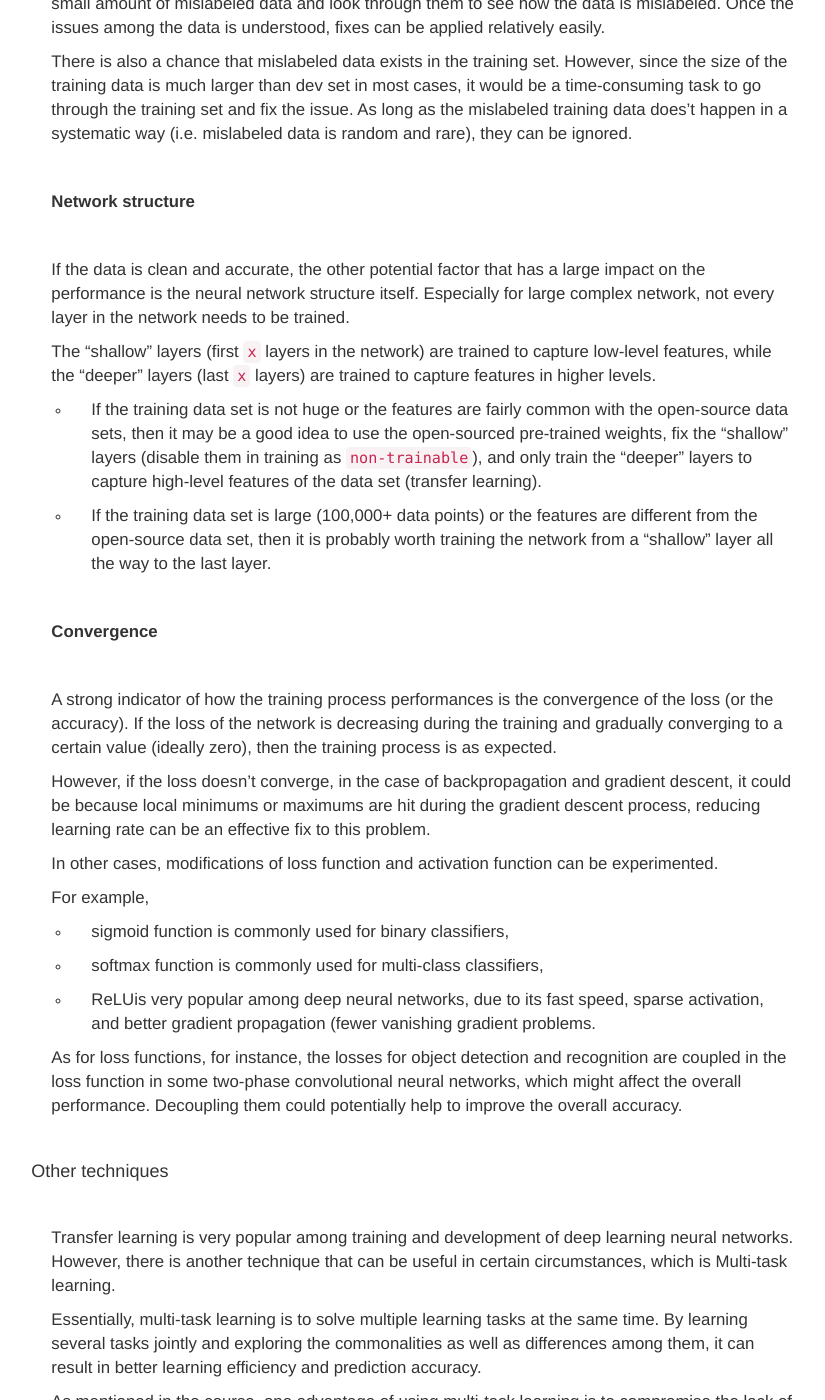
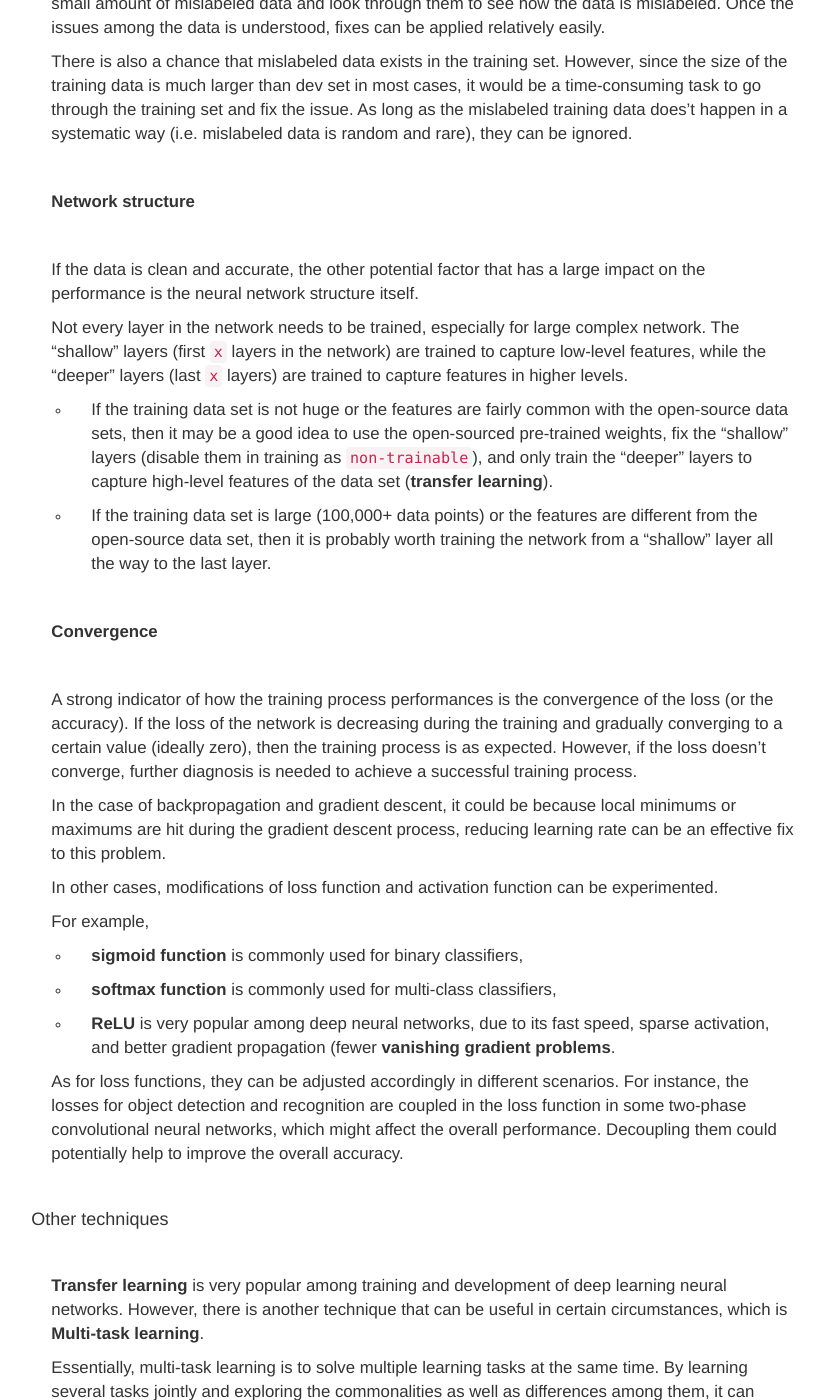
Before and after one commit to francesliang/francesliang.github.io, a Jekyll site: the page built from _posts/2019-05-26-reflections-on-building-deep-learning-projects.md, in a window 1280 px wide and 1400 px high, scrolled down 9284 px. Shown: the whole window, without its empty margins (237-1062 px from the left). Built offline with Jekyll 4.4.1, drawn with Linux system fonts in a browser that asks for light colours; nearby versions of some CDN libraries; comment, search, counter and statistics services are not loaded; some of the changed text lies outside the part shown.

Commit message:
Fix typos and formatting issues

```diff
--- a/_posts/2019-05-26-reflections-on-building-deep-learning-projects.md
+++ b/_posts/2019-05-26-reflections-on-building-deep-learning-projects.md
@@ -63,7 +63,7 @@
 2. Once I decide to go with neural network, which classes/types of neural network should I use?
 
     Different classes and types of neural networks serve different purposes.
-    For example, Convolutional Neural Network is commonly applied to analyse visual image data (data with hierarchical pattern), while [Recurrent Neural Networks (RNN)](https://en.wikipedia.org/wiki/Recurrent_neural_network) is more suitable for sequential data with its internal state (memory).
+    For example, Convolutional Neural Network is commonly applied to analyse visual image data (data with hierarchical pattern), while [__Recurrent Neural Networks (RNN)__](https://en.wikipedia.org/wiki/Recurrent_neural_network) is more suitable for sequential data with its internal state (memory).
 
     If Convolutional Neural Network is preferred, then the understanding goes deeper to which types of CNNs are the right approach.
     For instance, object categorisation requires classification neural network, whereas object detection requires Region Proposal or similar neural networks.
@@ -92,7 +92,7 @@
 
 I personally would like to set up and run the initial system quickly (which is also suggested by Andrew Ng), with minimum configuration and sample data. To me, this is the most efficient way to understand the overall structure of the system, the working mechanism of the network and the required format of the input data. Those are the main areas that I found useful to sophisticate the system in the later steps.
 
-When building a deep learning system, another important aspect is what the course called "Orthogonalization". As hyperparameter tuning is almost inevitable in developing machine learning systems, we want to be able to change / configure one parameter at a time and compare the system performance, which is similar to [A/B testing](https://en.wikipedia.org/wiki/A/B_testing) in software development. Therefore, flexible configuration in the system can significantly increase efficiency in the process of training network.
+When building a deep learning system, another important aspect is what the course called "Orthogonalization". As hyperparameter tuning is almost inevitable in developing machine learning systems, we want to be able to change / configure one parameter at a time and compare the system performance, which is similar to [__A/B testing__](https://en.wikipedia.org/wiki/A/B_testing) in software development. Therefore, flexible configuration in the system can significantly increase efficiency in the process of training network.
 
 <br>
 
@@ -134,7 +134,7 @@
 
 1. Relative small amount of data collection
 
-    If the size of the collected data is less than 100,000, then a traditional rule-of-thumb for data splitting can be applied: 70% for training and 30% for testing. Inside the 30% test set, data can be further split into 15% for evaluation (development) and 15% for actual testing.
+    If the size of the collected data is less than 100,000, then a traditional rule-of-thumb for data splitting can be applied: 70% for training and 30% for testing. Inside the 30% test set, data can be further split into 15% for development and 15% for actual testing.
 
 2. Relative large amount of data collection
 
@@ -155,9 +155,9 @@
 
 2. The training data may be from a different distribution/source from the target data, but it should also contain a small amount of data that comes from the same distribution as the target data.
 
-3. To better understand the neural network performance, it may be worth having another data set called "train-dev", along with the previous training, dev and test sets. The train-dev set contains data that has same distribution as the training set, but different from that of dev/test sets.
+3. To better understand the neural network performance, it may be worth having another data set called "training-dev" set, along with the previous training, dev and test sets. The training-dev set contains data that has same distribution as the training set, but different from that of dev/test sets.
 
-This train-dev set is used for development only, instead of training. The purpose of it is to better understand the network performance and help diagnose the trained neural network, which will be discussed later in the article.
+This training-dev set is used for development only, instead of training. The purpose of it is to better understand the network performance and help diagnose the trained neural network, which will be discussed later in the article.
 
 <br>
 
@@ -195,13 +195,13 @@
 
 To evaluate the performance of a trained neural network, I mostly use the following two measures:
 
-1. [Confusion Matrix](https://en.wikipedia.org/wiki/Confusion_matrix)
+1. [__Confusion Matrix__](https://en.wikipedia.org/wiki/Confusion_matrix)
 
-2. Accuracy or [F1-score](https://en.wikipedia.org/wiki/F1_score)
+2. Accuracy or [__F1-score__](https://en.wikipedia.org/wiki/F1_score)
 
 Confusion matrix gives a clear view of the neural network performance across all classes. It not only shows the accuracy of each class, but also shows how each class is mis-classified into other classes. This gives insights on which class(es) to focus on in order to improve the overall accuracy of the neural network.
 
-On the other hand, a single value metric, such as accuracy or F1-score, provides an overall measurement on how well the neural network performs, which is useful and efficient to compare performances across different iterations of trained networks. F1-score is considered to be a balanced measurement, as it takes both [precision and recall](https://en.wikipedia.org/wiki/Precision_and_recall) into account. It not only examines if the neural network mis-classify data into incorrect classes (false positive), but also considers if the network is unable to classify data into certain classes (false negative).
+On the other hand, a single value metric, such as accuracy or F1-score, provides an overall measurement on how well the neural network performs, which is useful and efficient to compare performances across different iterations of trained networks. F1-score is considered to be a balanced measurement, as it takes both [__precision and recall__](https://en.wikipedia.org/wiki/Precision_and_recall) into account. It not only examines if the neural network mis-classify data into incorrect classes (false positive), but also considers if the network is unable to classify data into certain classes (false negative).
 
 <br>
 
@@ -237,7 +237,7 @@
 
 <br>
 
-In short, high [bias](https://en.wikipedia.org/wiki/Bias_of_an_estimator) suggests that the neural network is not able to correlate the relations between data features and the corresponding output. This is also interpreted as underfitting.
+In short, high [__bias__](https://en.wikipedia.org/wiki/Bias_of_an_estimator) suggests that the neural network is not able to correlate the relations between data features and the corresponding output. This is also interpreted as underfitting.
 
 Take the following as an example:
 
@@ -269,7 +269,7 @@
 
 <br>
 
-In contrast to bias, high [variance](https://en.wikipedia.org/wiki/Variance) suggests that the neural network is too sensitive to small changes in the training data; thus, it is not able to provide a generalised model. This is also interpreted as overfitting.
+In contrast to bias, high [__variance__](https://en.wikipedia.org/wiki/Variance) suggests that the neural network is too sensitive to small changes in the training data; thus, it is not able to provide a generalised model. This is also interpreted as overfitting.
 
 For instance:
 
@@ -356,11 +356,11 @@
 
 <br>
 
-If the data is clean and accurate, the other potential factor that has a large impact on the performance is the neural network structure itself. Especially for large complex network, not every layer in the network needs to be trained.
+If the data is clean and accurate, the other potential factor that has a large impact on the performance is the neural network structure itself.
 
-The "shallow" layers (first `x` layers in the network) are trained to capture low-level features, while the "deeper" layers (last `x` layers) are trained to capture features in higher levels.
+Not every layer in the network needs to be trained, especially for large complex network. The "shallow" layers (first `x` layers in the network) are trained to capture low-level features, while the "deeper" layers (last `x` layers) are trained to capture features in higher levels.
 
-+ If the training data set is not huge or the features are fairly common with the open-source data sets, then it may be a good idea to use the open-sourced pre-trained weights, fix the "shallow" layers (disable them in training as `non-trainable`), and only train the "deeper" layers to capture high-level features of the data set ([transfer learning](https://en.wikipedia.org/wiki/Transfer_learning)).
++ If the training data set is not huge or the features are fairly common with the open-source data sets, then it may be a good idea to use the open-sourced pre-trained weights, fix the "shallow" layers (disable them in training as `non-trainable`), and only train the "deeper" layers to capture high-level features of the data set ([__transfer learning__](https://en.wikipedia.org/wiki/Transfer_learning)).
 
 + If the training data set is large (100,000+ data points) or the features are different from the open-source data set, then it is probably worth training the network from a "shallow" layer all the way to the last layer.
 
@@ -370,21 +370,21 @@
 
 <br>
 
-A strong indicator of how the training process performances is the convergence of the loss (or the accuracy). If the loss of the network is decreasing during the training and gradually converging to a certain value (ideally zero), then the training process is as expected.
+A strong indicator of how the training process performances is the convergence of the loss (or the accuracy). If the loss of the network is decreasing during the training and gradually converging to a certain value (ideally zero), then the training process is as expected. However, if the loss doesn't converge, further diagnosis is needed to achieve a successful training process.
 
-However, if the loss doesn't converge, in the case of backpropagation and gradient descent, it could be because local minimums or maximums are hit during the gradient descent process, reducing learning rate can be an effective fix to this problem.
+In the case of backpropagation and gradient descent, it could be because local minimums or maximums are hit during the gradient descent process, reducing learning rate can be an effective fix to this problem.
 
 In other cases, modifications of loss function and activation function can be experimented.
 
 For example,
 
-+ [sigmoid function](https://en.wikipedia.org/wiki/Logistic_function) is commonly used for binary classifiers,
++ [__sigmoid function__](https://en.wikipedia.org/wiki/Logistic_function) is commonly used for binary classifiers,
 
-+ [softmax function](https://en.wikipedia.org/wiki/Softmax_function) is commonly used for multi-class classifiers,
++ [__softmax function__](https://en.wikipedia.org/wiki/Softmax_function) is commonly used for multi-class classifiers,
 
-+ [ReLU](https://en.wikipedia.org/wiki/Rectifier_(neural_networks))is very popular among deep neural networks, due to its fast speed, sparse activation, and better gradient propagation (fewer [vanishing gradient problems](https://en.wikipedia.org/wiki/Vanishing_gradient_problem).
++ [__ReLU__](https://en.wikipedia.org/wiki/Rectifier_(neural_networks)) is very popular among deep neural networks, due to its fast speed, sparse activation, and better gradient propagation (fewer [__vanishing gradient problems__](https://en.wikipedia.org/wiki/Vanishing_gradient_problem).
 
-As for loss functions, for instance, the losses for object detection and recognition are coupled in the loss function in some two-phase convolutional neural networks, which might affect the overall performance. Decoupling them could potentially help to improve the overall accuracy.
+As for loss functions, they can be adjusted accordingly in different scenarios. For instance, the losses for object detection and recognition are coupled in the loss function in some two-phase convolutional neural networks, which might affect the overall performance. Decoupling them could potentially help to improve the overall accuracy.
 
 <br>
 
@@ -392,7 +392,7 @@
 
 <br>
 
-[Transfer learning](https://en.wikipedia.org/wiki/Transfer_learning) is very popular among training and development of deep learning neural networks. However, there is another technique that can be useful in certain circumstances, which is [Multi-task learning](https://en.wikipedia.org/wiki/Multi-task_learning).
+[__Transfer learning__](https://en.wikipedia.org/wiki/Transfer_learning) is very popular among training and development of deep learning neural networks. However, there is another technique that can be useful in certain circumstances, which is [__Multi-task learning__](https://en.wikipedia.org/wiki/Multi-task_learning).
 
 Essentially, multi-task learning is to solve multiple learning tasks at the same time. By learning several tasks jointly and exploring the commonalities as well as differences among them, it can result in better learning efficiency and prediction accuracy.
 
```
Also changed, not shown: other parts of _posts/2019-05-26-reflections-on-building-deep-learning-projects.md (+9 -9 lines).
